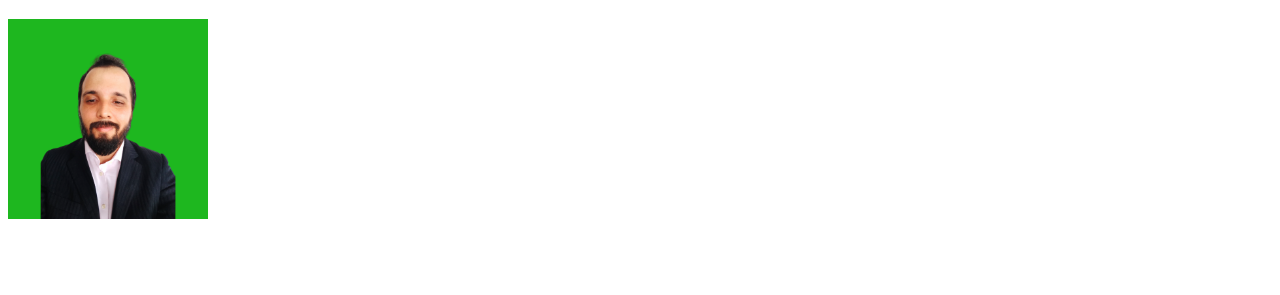
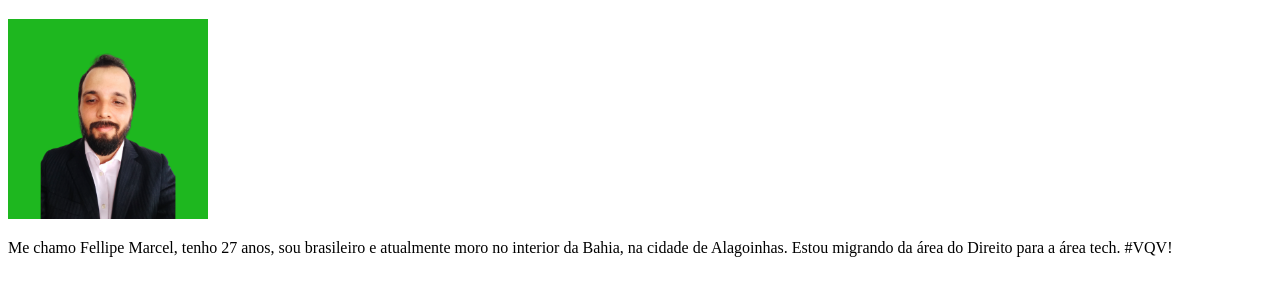
Before and after one commit to fellipemarcel/fellipemarcel.github.io, a plain HTML site: page index.html in a window 1280 px wide. Shown: the part 61-356 px from the top of the page. Drawn offline with Linux system fonts and the light colour scheme.

Commit message:
Descrição adicionada ao index

```diff
--- a/index.html
+++ b/index.html
@@ -9,5 +9,6 @@
 <body>
     <h1>Fellipe Marcel Maia Silva</h1>
     <img src="pic.png" alt="Foto de perfil de Fellipe" width="200px">
+    <p>Me chamo Fellipe Marcel, tenho 27 anos, sou brasileiro e atualmente moro no interior da Bahia, na cidade de Alagoinhas. Estou migrando da área do Direito para a área tech. #VQV!</p>
 </body>
 </html>
```
